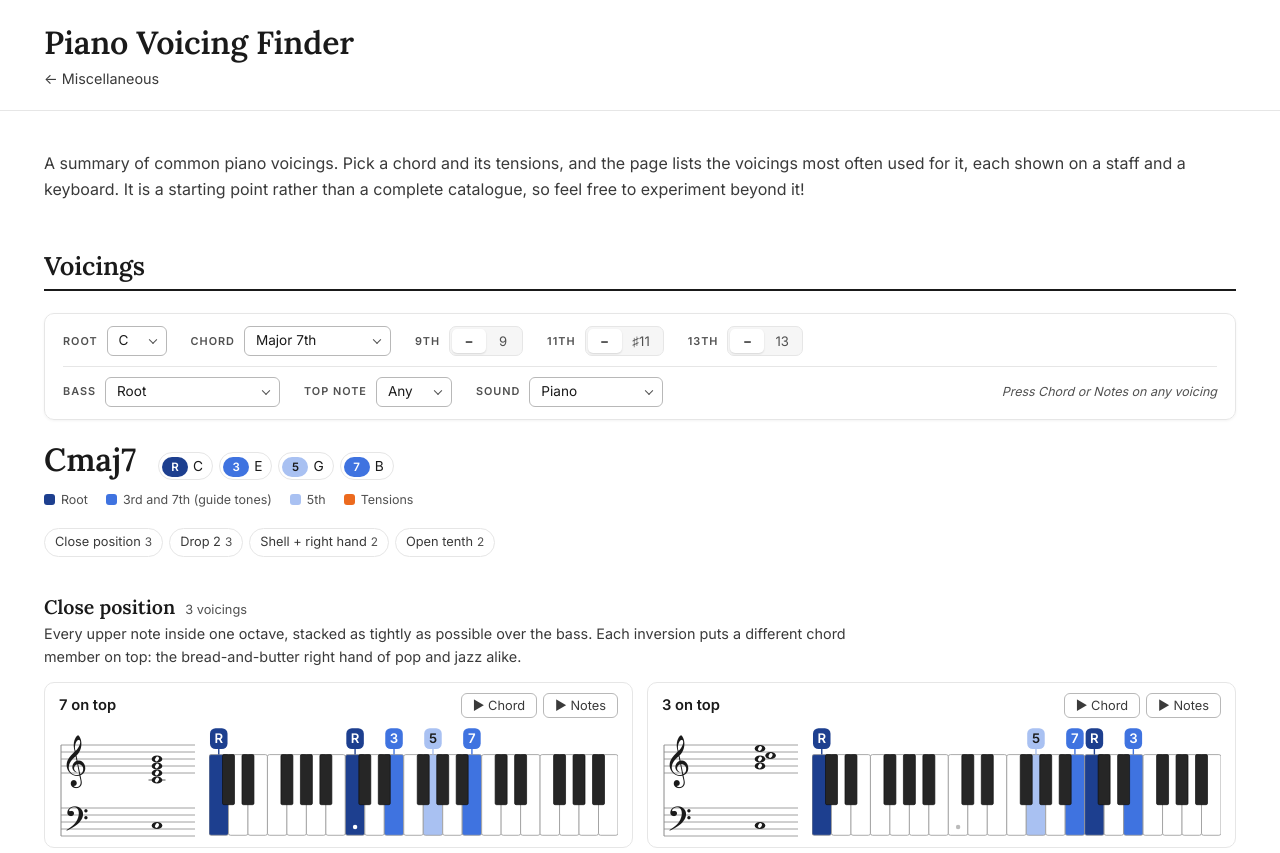
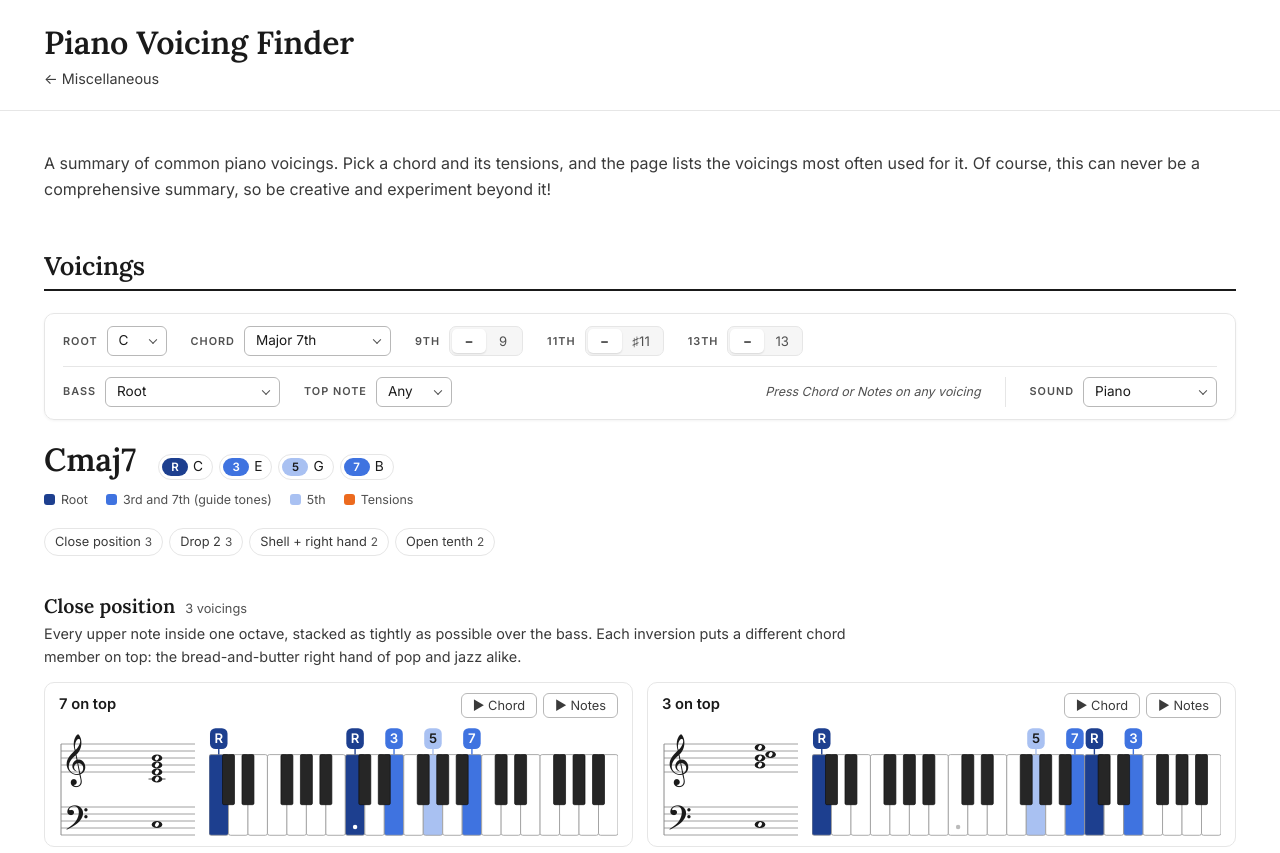
Before and after one commit to tianboqi/tianboqi.github.io, a plain HTML site: page voicings.html in a window 1280 px wide. Shown: the top 853 px of the page. Drawn offline with Linux system fonts and the light colour scheme; a web font is replaced by a local one.

Commit message:
Adjust aesthetics of voicing page

```diff
--- a/voicings.html
+++ b/voicings.html
@@ -44,6 +44,7 @@
     .tb-group { display: flex; align-items: center; gap: 9px; }
     .tb-group.grow { margin-left: auto; }
     .tb-group[hidden] { display: none; }
+    .tb-group.sound { padding-left: 24px; border-left: 1px solid var(--rule); }
 
     .tb-label {
       font-size: 0.68rem; font-weight: 600;
@@ -120,7 +121,7 @@
     .sym .acc { font-size: 0.8em; margin: 0 -0.12em 0 -0.06em; }
     .tones { display: flex; flex-wrap: wrap; gap: 6px; }
     .tone {
-      display: inline-flex; align-items: baseline; gap: 5px;
+      display: inline-flex; align-items: center; gap: 5px; line-height: 1.4;
       padding: 2px 9px 2px 3px;
       border: 1px solid var(--rule); border-radius: 999px;
       font-size: 0.86rem; background: #fff;
@@ -211,6 +212,7 @@
       .toolbar { position: static; padding: 12px 14px; }
       .tb-row { gap: 10px 16px; }
       .tb-group.grow { margin-left: 0; }
+      .tb-group.sound { padding-left: 0; border-left: 0; }
       .family { scroll-margin-top: 16px; }
     }
     @media (max-width: 520px) {
@@ -236,9 +238,8 @@
 
   <section>
     <p class="lead">
-    A summary of common piano voicings. Pick a chord and its tensions, and the page lists the voicings most often used for it,
-    each shown on a staff and a keyboard.
-    It is a starting point rather than a complete catalogue, so feel free to experiment beyond it!
+    A summary of common piano voicings. Pick a chord and its tensions, and the page lists the voicings most often used for it.
+    Of course, this can never be a comprehensive summary, so be creative and experiment beyond it!
     </p>
   </section>
 
@@ -268,7 +269,8 @@
           <span class="tb-label">Top note</span>
           <span class="sel-wrap"><select id="topSel" aria-label="Top note"></select></span>
         </div>
-        <div class="tb-group">
+        <div class="tb-group grow"><span class="status" id="status">Press Chord or Notes on any voicing</span></div>
+        <div class="tb-group sound">
           <span class="tb-label">Sound</span>
           <span class="sel-wrap"><select id="instSel" aria-label="Sound">
             <option value="acoustic_grand_piano">Piano</option>
@@ -276,7 +278,6 @@
             <option value="synth">Synth (offline)</option>
           </select></span>
         </div>
-        <div class="tb-group grow"><span class="status" id="status">Press Chord or Notes on any voicing</span></div>
       </div>
     </div>
 
```
Also changed, not shown: misc.html (+1 -1 lines).
